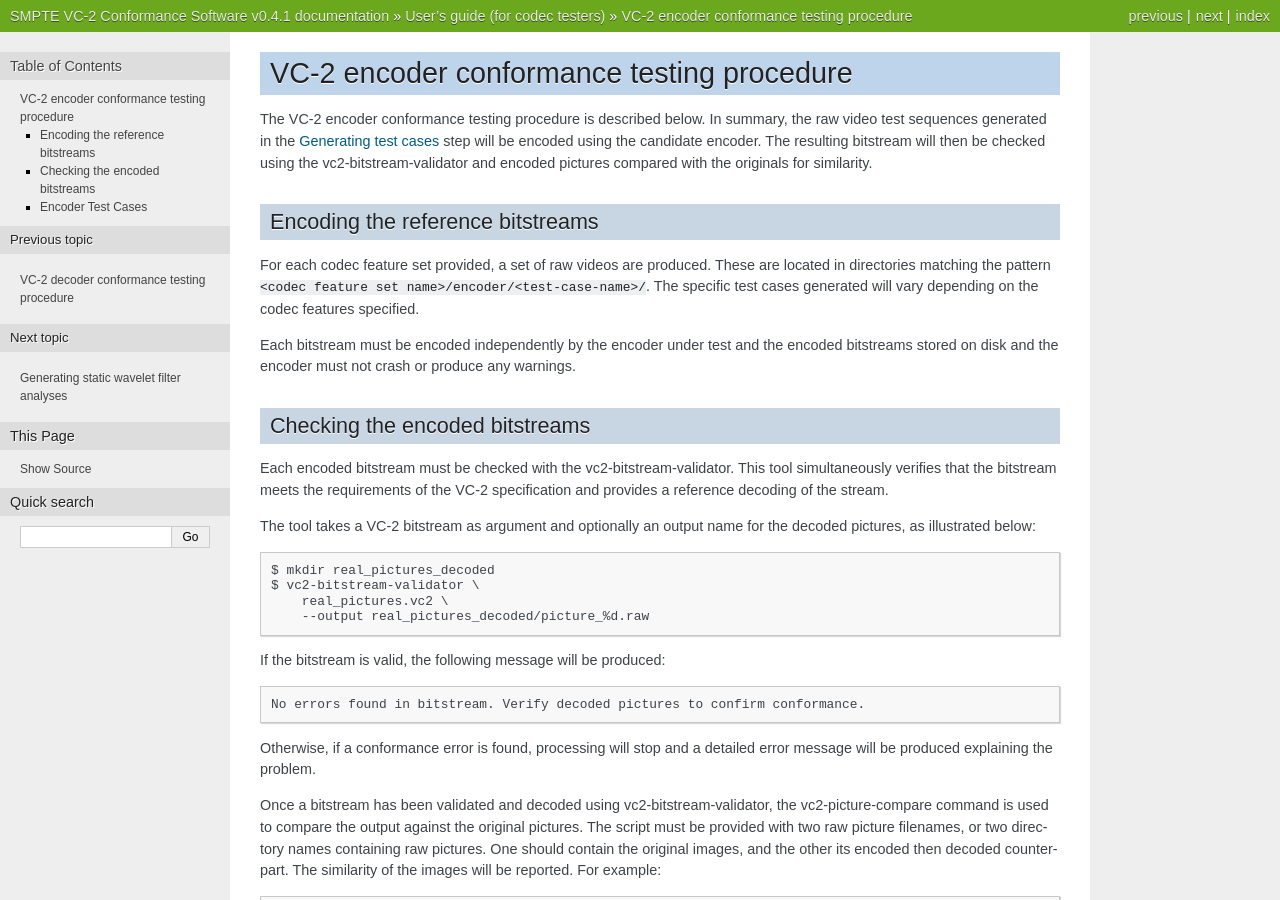
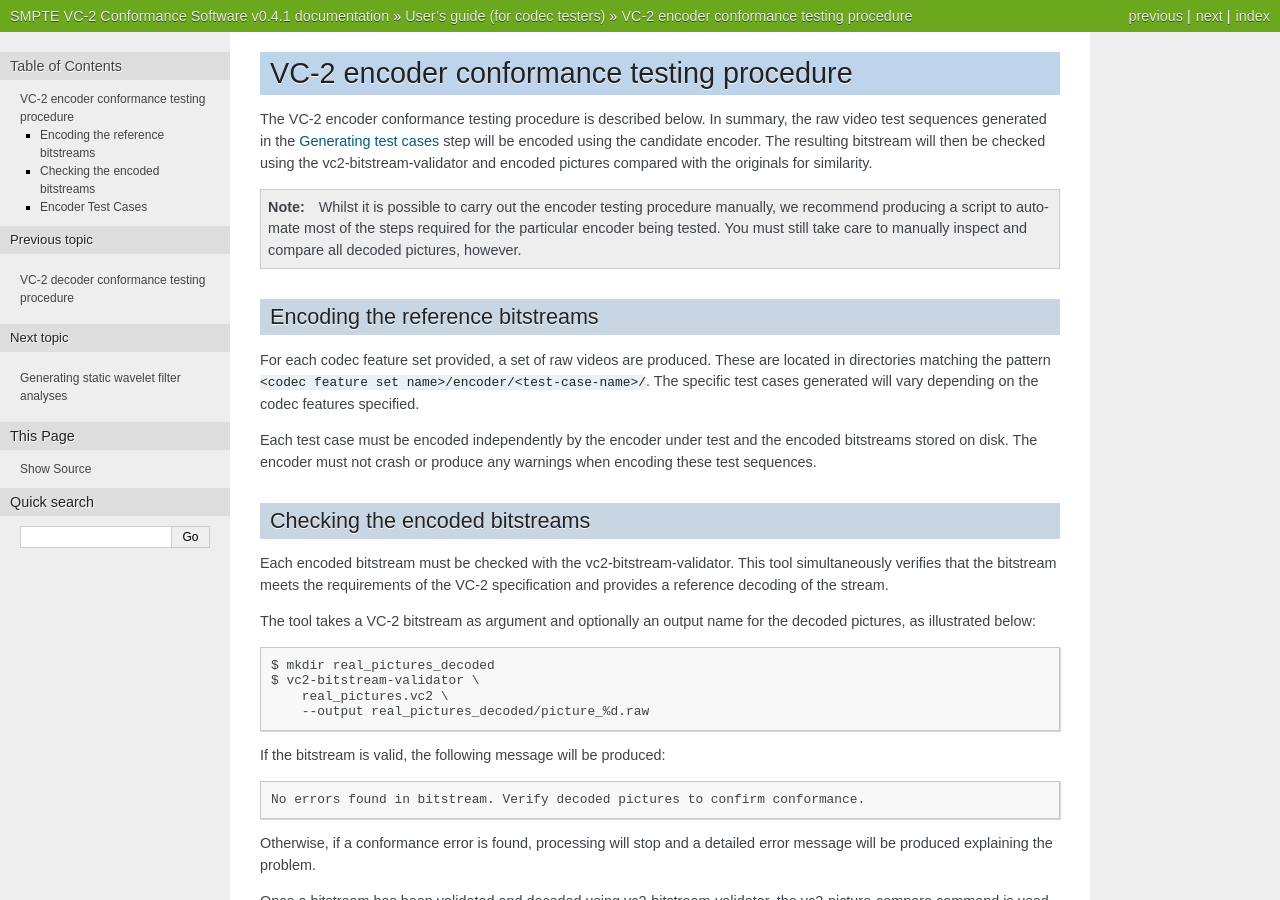
Before and after one commit to bbc/vc2_conformance, a Sphinx documentation site: the page built from docs/source/user_guide/encoder_testing.rst, in a window 1280 px wide and 900 px high. Built offline with Sphinx 7.4.7, drawn with Linux system fonts in a browser that asks for light colours.

Commit message:
Add notes recommending writing scripts

```diff
--- a/docs/source/user_guide/decoder_testing.rst
+++ b/docs/source/user_guide/decoder_testing.rst
@@ -7,6 +7,12 @@ The VC-2 decoder conformance testing procedure is described below. In summary,
 each of the bitstreams generated in the previous step
 (:ref:`guide-generating-test-cases`), we will be decoded using the candidate
 decoder and the resulting raw video compared with a reference decoding.
+
+.. note::
+
+    Whilst it is possible to carry out the decoder testing procedure manually,
+    we recommend producing a script to automate the steps required for the
+    particular decoder being tested.
 
 
 Decoding the reference bitstreams
--- a/docs/source/user_guide/encoder_testing.rst
+++ b/docs/source/user_guide/encoder_testing.rst
@@ -10,6 +10,13 @@ encoder. The resulting bitstream will then be checked using the
 :ref:`vc2-bitstream-validator` and encoded pictures compared with the originals
 for similarity.
 
+.. note::
+
+    Whilst it is possible to carry out the encoder testing procedure manually,
+    we recommend producing a script to automate most of the steps required for
+    the particular encoder being tested. You must still take care to manually
+    inspect and compare all decoded pictures, however.
+
 
 Encoding the reference bitstreams
 ---------------------------------
@@ -19,9 +26,9 @@ are located in directories matching the pattern ``<codec feature set
 name>/encoder/<test-case-name>/``. The specific test cases generated will vary
 depending on the codec features specified.
 
-Each bitstream must be encoded independently by the encoder under test and the
-encoded bitstreams stored on disk and the encoder must not crash or produce any
-warnings.
+Each test case must be encoded independently by the encoder under test and the
+encoded bitstreams stored on disk. The encoder must not crash or produce any
+warnings when encoding these test sequences.
 
 
 Checking the encoded bitstreams
```
